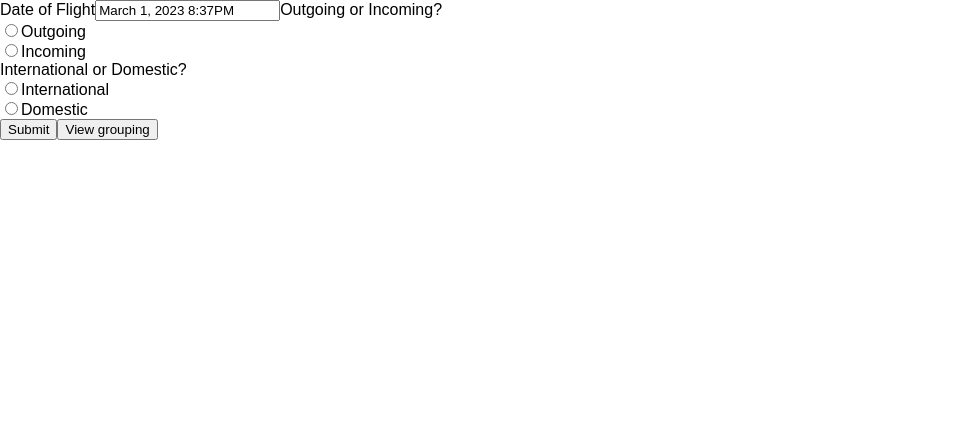
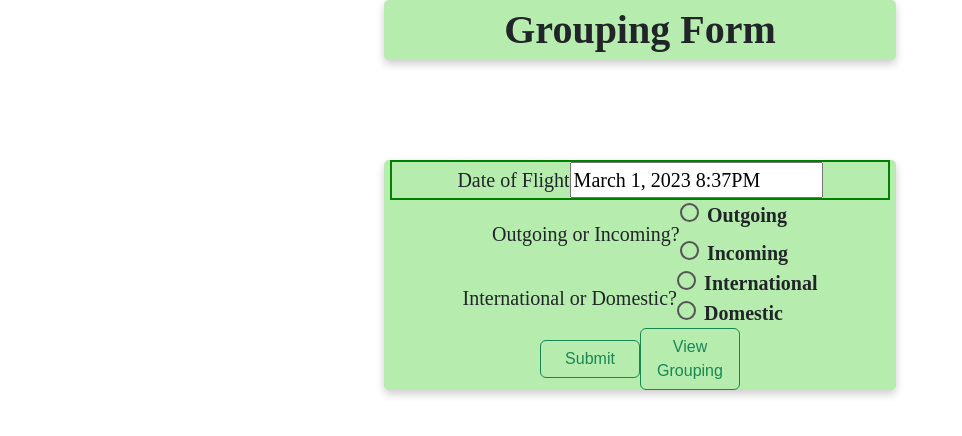
Before and after one commit to niivita/SafeTravels, a React (Create React App) app in the folder my-app/: page /FillForm in a window 1280 px wide. Shown: the top 436 px of the page, without its empty margins (0-962 px from the left). Built offline with nearby package versions, Linux system fonts and the light colour scheme.

Commit message:
making the form pretty

```diff
--- a/my-app/src/App.js
+++ b/my-app/src/App.js
@@ -3,14 +3,18 @@ import './App.css';
 import {BrowserRouter as Router, Route, Routes} from 'react-router-dom';
 import Home from "./pages/Home";
 import FillForm from './pages/FillForm';
+import GroupPage from './pages/GroupPage';
+
 
 function App() {
   return (
+
     <main className="App">
       <Router>
         <Routes>
           <Route path="/" exact element={<Home />} />
           <Route path="/FillForm" element={<FillForm />} />
+          <Route path="/GroupPage" element={<GroupPage /> }/>
         </Routes>
       </Router>
     </main>
--- a/my-app/src/index.js
+++ b/my-app/src/index.js
@@ -4,6 +4,10 @@ import './index.css';
 import App from './App';
 import reportWebVitals from './reportWebVitals';
 import { Auth0Provider } from '@auth0/auth0-react';
+import 'bootstrap/dist/css/bootstrap.min.css';
+import $ from 'jquery';
+import Popper from 'popper.js';
+
 
 const domain = process.env.REACT_APP_AUTH0_DOMAIN;
 const clientId = process.env.REACT_APP_AUTH0_CLIENT_ID;
@@ -16,6 +20,7 @@ root.render(
       clientId= {clientId}
       redirectUri={window.location.origin}
     >
+
       <App />
     </Auth0Provider>
   </React.StrictMode>
--- /dev/null
+++ b/my-app/src/pages/FillForm.css
@@ -0,0 +1,148 @@
+.dateOFlight{
+    font-family: sans-serif;
+    margin-left: auto;
+    margin-right: auto;
+
+    border:  #d085ba ;
+  /* border: 1px solid red; */
+  position: center;
+  padding: 30px 40px;
+}
+.box{
+    box-sizing: border-box;
+}
+.bg{
+    /*background-color: #d085ba;
+    position: center;
+    padding: 30px 40px;
+    margin-left: auto;
+    margin-right: auto;*/
+    box-shadow: 0 4px 8px 0 rgba(0,0,0,0.2);
+    transition: 0.3s;
+    width: 40%;
+    border-radius: 5px;
+    background-color: #b6ecae;
+    position: center;
+    margin-left: auto;
+    margin-right: auto;
+    margin-bottom: 10px;
+    margin-top: 100px;
+}
+.bg2 {
+    box-shadow: 0 4px 8px 0 rgba(0, 0, 0, 0.2);
+    transition: 0.3s;
+    width: 40%;
+    border-radius: 5px;
+    background-color: #b6ecae;
+    margin-left: auto;
+    margin-right: auto;
+    font-family: "Times New Roman", Times, serif;
+    font-size: 40px;
+    text-align: center;
+    font-weight: bold;
+  }
+.p1{
+    font-family: "Times New Roman", Times, serif;
+    font-size: 20px;
+
+    position: relative;
+
+
+
+    display: flex;
+    justify-content: center;
+    margin-top: 5%;
+    align-items: center;
+    text-align: center;
+    margin-left:auto;
+    margin-right:auto;
+    width: 500px;
+
+
+
+
+}
+.p2{
+    font-family: "Times New Roman", Times, serif;
+    font-size: 20px;
+
+    position: relative;
+
+
+
+    display: flex;
+    justify-content: center;
+    align-items: center;
+    text-align: center;
+    margin-left:auto;
+   margin-right:auto;
+   width:500px;
+
+
+
+}
+.button-style{
+    width: 200px;
+    margin: 0 auto;
+    display: inline;
+}
+.action_btn {
+    width: 200px;
+    margin: 0 auto;
+    display: inline;
+}
+.center{
+    font-family: "Times New Roman", Times, serif;
+    display: flex;
+    justify-content: center;
+    align-items: center;
+    text-align: center;
+    margin-left:auto;
+   margin-right:auto;
+   width:500px;
+}
+.button-location{
+    align-items: center;
+}
+.form{
+    box-shadow: 0 4px 8px 0 rgba(0,0,0,0.2);
+
+
+    background-color: #d085ba;
+    position: center;
+
+}
+.the_sticky{
+    position: sticky;
+}
+.radioButtons1 {
+    display: flex;
+    flex-direction: column;
+    gap: 0.5rem;
+  }
+
+  .radio {
+    display: flex;
+    align-items: center;
+    gap: 0.5rem;
+    cursor: pointer;
+  }
+
+  .radio input[type="radio"] {
+    appearance: none;
+    border: 2px solid #555;
+    border-radius: 50%;
+    width: 1.2rem;
+    height: 1.2rem;
+    margin-right: 0.5rem;
+    cursor: pointer;
+  }
+
+  .radio input[type="radio"]:checked {
+    background-color: #555;
+  }
+
+  .radio label {
+    font-weight: bold;
+    cursor: pointer;
+  }
--- a/my-app/src/pages/FillForm.js
+++ b/my-app/src/pages/FillForm.js
@@ -6,6 +6,9 @@ import 'react-datepicker/dist/react-datepicker-cssmodules.css'
 import axios from 'axios'
 import { addDays } from 'date-fns';
 import { Link } from 'react-router-dom';
+import './FillForm.css';
+//import { TextInput, Tooltip, Center, Text } from '@mantine/core';
+
 
 function FillForm() {
   const [date, setDate] = useState(addDays(new Date(), 2));
@@ -40,27 +43,41 @@ function FillForm() {
   }
 
   return (
-    <div className="auth-form-container">
-            <form action="" id="tripform">
-                <label htmlFor="date">Date of Flight</label>
+    <div>
+    <div className="auth-form-container " >
+    <div className='bg2'>
+          Grouping Form
+      </div>
+
+      <div className='bg'>
+
+            <form action="" id="tripform" class="form-horizontal">
+              <div class="form-group p1" style={{border: "2px solid green"}}  >
+                <label htmlFor="date"  > Date of Flight  </label>
+
                 <DatePicker minDate={addDays(new Date(), 2)} selected={date} onChange={(e) => setDate(e)} showTimeSelect timeIntervals={1} dateFormat="MMMM d, yyyy h:mmaa"/>
 
+                </div>
+
+                <div className='center p2' >
                 <label htmlFor="direction">Outgoing or Incoming?</label>
-                <div className="radioButtons1">
-                    <div className="radio">
+                <div className="radioButtons1 "style={{display: 'flex', flexDirection: 'column', gap: '0.5rem'}}>
+                    <div className="radio" style={{display: 'flex', alignItems: 'center', gap: '0.5rem', cursor: 'pointer'}}>
                         <label>
                             <input value="outgoing" checked={direction === "outgoing"} onChange={handleDirChange} name="direction" type="radio" />
                             Outgoing
                         </label>
                     </div>
-                    <div className="radio">
+                    <div className="radio" style={{display: 'flex', alignItems: 'center', gap: '0.5rem', cursor: 'pointer'}}>
                         <label>
                             <input value="incoming" checked={direction === "incoming"} onChange={handleDirChange} name="direction" type="radio" />
                             Incoming
                         </label>
                     </div>
                 </div>
+                </div>
 
+                <div className="center p2">
                 <label htmlFor="interOrDom">International or Domestic?</label>
                 <div className="radioButtons2">
                     <div className="radio">
@@ -76,17 +93,28 @@ function FillForm() {
                         </label>
                     </div>
                 </div>
+                </div>
+        <div className="button-location button-style d-flex justify-content-center">
+        <div className="action_btn mr-3">
+          <button type="button" className="btn btn-outline-success" onClick={saveData}>
+            Submit
+           </button>
+       </div>
 
-                  <button>
-                      <label type="enter" onClick={saveData}>Submit</label>
-                  </button>
-                  <Link to="/GroupPage">
-                     <button>
-                          View grouping
-                     </button>
-                  </Link>
+      <div className="ml-3">
+         <Link to="/GroupPage">
+             <button type="button" className="btn btn-outline-success">
+                 View Grouping
+              </button>
+         </Link>
+        </div>
+      </div>
+
+
 
             </form>
+        </div>
+        </div>
         </div>
   )
 }
--- /dev/null
+++ b/my-app/tailwind.config.js
@@ -0,0 +1,8 @@
+/** @type {import('tailwindcss').Config} */
+module.exports = {
+  content: ["./src/**/*.{html,js}"],
+  theme: {
+    extend: {},
+  },
+  plugins: [],
+}
```
Also changed, not shown: my-app/package.json (+10 -0 lines), 2 other files (tests, documents, lock files or other folders).
